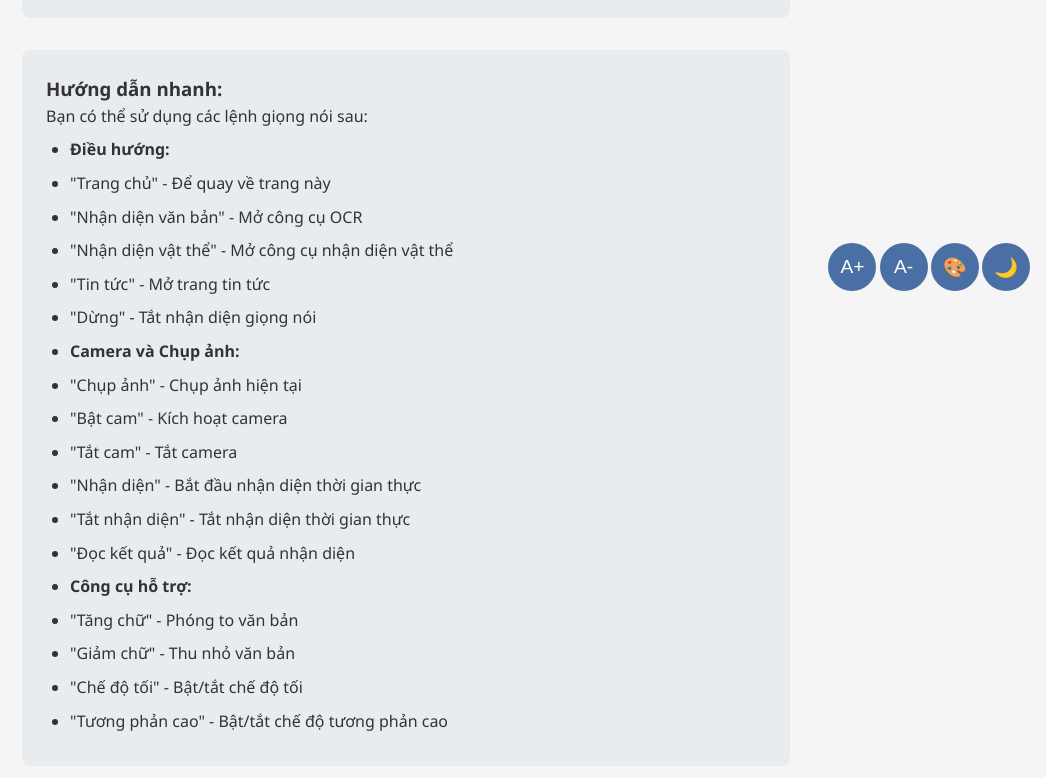
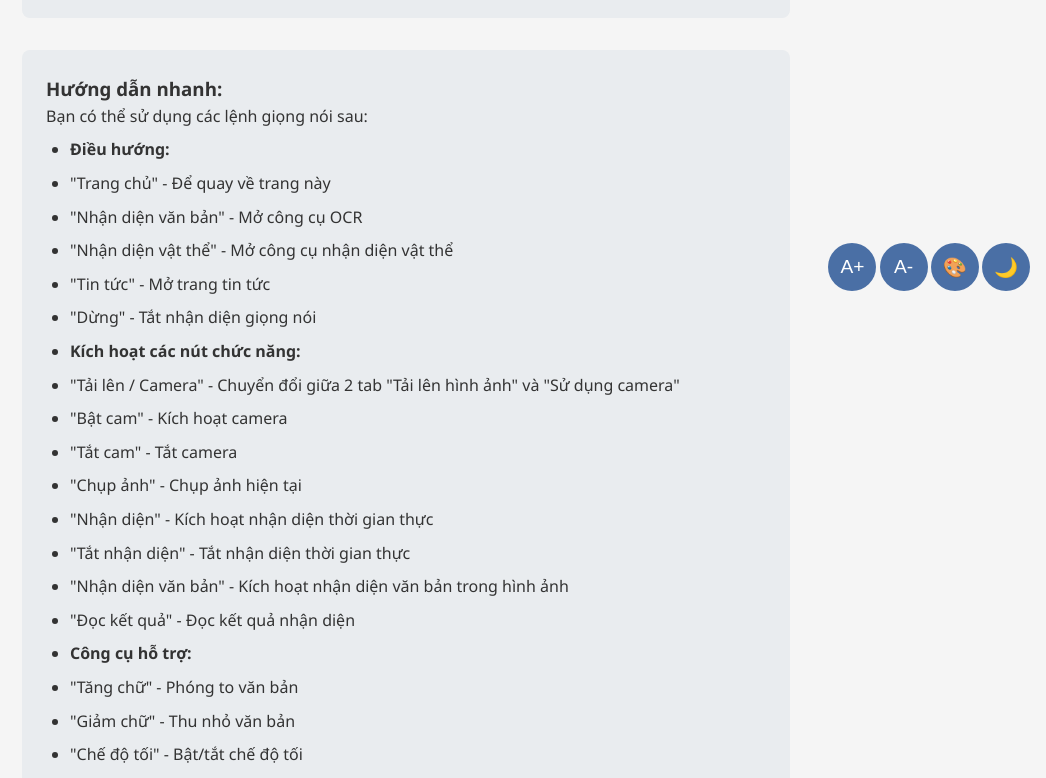
Before and after one commit to anizme/UET_HCI_PRJ, a React (Vite) app in the folder frontend/: page / in a window 1280 px wide. Shown: the part 493-1271 px from the top of the page, without its empty margins (234-1280 px from the left). Built offline with nearby package versions, Linux system fonts and the light colour scheme.

Commit message:
update instruction

```diff
--- a/frontend/src/pages/Home.jsx
+++ b/frontend/src/pages/Home.jsx
@@ -38,12 +38,14 @@ export default function Home() {
             <li>"Tin tức" - Mở trang tin tức</li>
             <li>"Dừng" - Tắt nhận diện giọng nói</li>
 
-            <li><strong>Camera và Chụp ảnh:</strong></li>
-            <li>"Chụp ảnh" - Chụp ảnh hiện tại</li>
+            <li><strong>Kích hoạt các nút chức năng:</strong></li>
+            <li>"Tải lên / Camera" - Chuyển đổi giữa 2 tab "Tải lên hình ảnh" và "Sử dụng camera"</li>
             <li>"Bật cam" - Kích hoạt camera</li>
             <li>"Tắt cam" - Tắt camera</li>
-            <li>"Nhận diện" - Bắt đầu nhận diện thời gian thực</li>
+            <li>"Chụp ảnh" - Chụp ảnh hiện tại</li>
+            <li>"Nhận diện" - Kích hoạt nhận diện thời gian thực</li>
             <li>"Tắt nhận diện" - Tắt nhận diện thời gian thực</li>
+            <li>"Nhận diện văn bản" - Kích hoạt nhận diện văn bản trong hình ảnh</li>
             <li>"Đọc kết quả" - Đọc kết quả nhận diện</li>
 
             <li><strong>Công cụ hỗ trợ:</strong></li>
```
